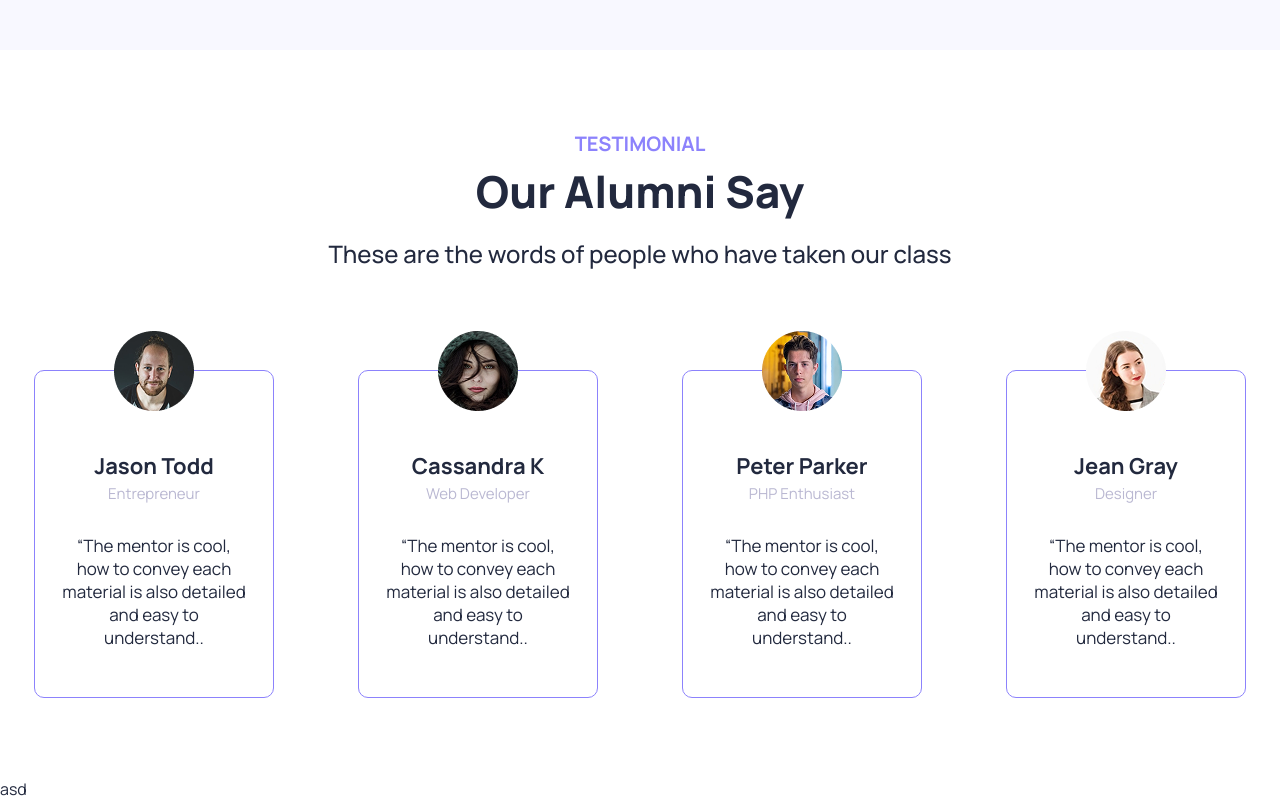
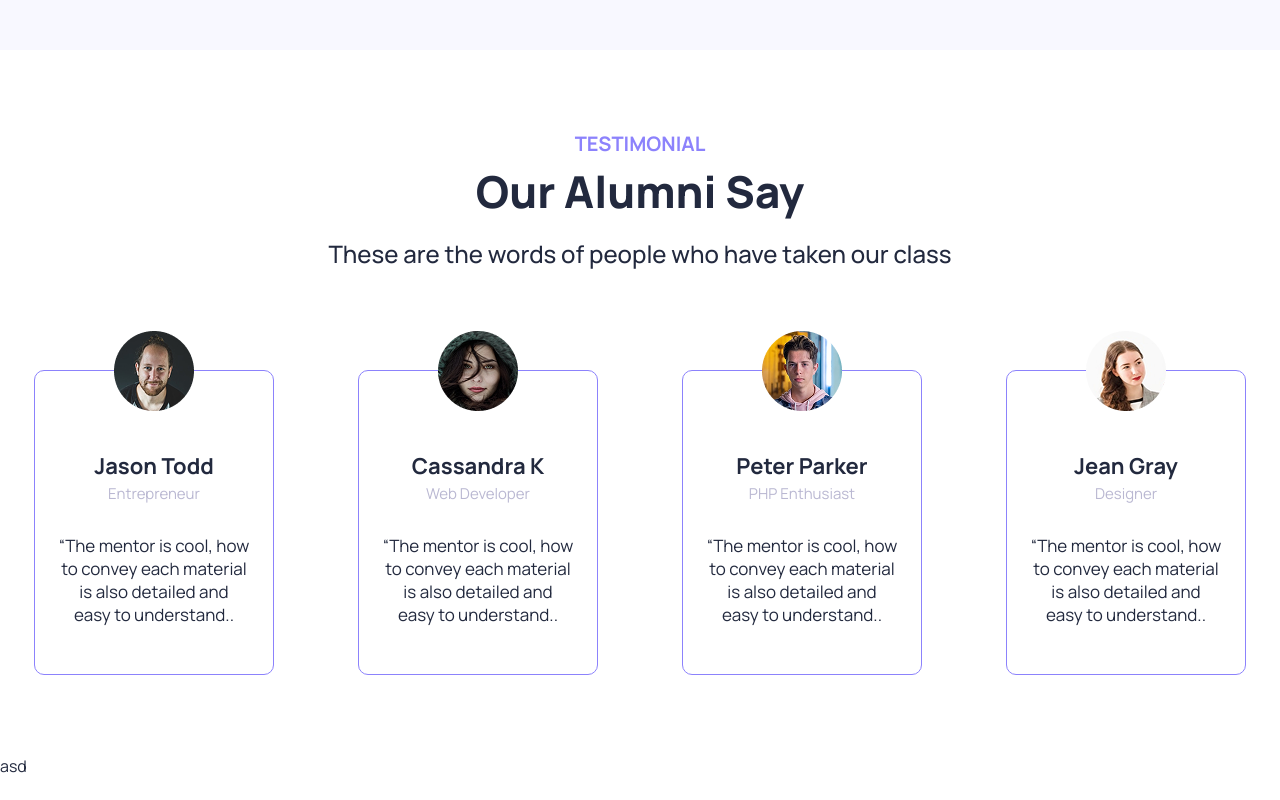
Before and after one commit to itsmeriski/slicing-web-vanilla-1, a website: page index.html in a window 1280 px wide. Shown: the part 2822-3622 px from the top of the page. After the commit the page ends 3599 px from the top, so only its background shows below. Drawn offline with Linux system fonts and the light colour scheme.

Commit message:
update belajar slicing web

```diff
--- a/styles.css
+++ b/styles.css
@@ -421,7 +421,7 @@ main {
 .testimonial__card {
   width: min(100%, 240px);
   background-color: var(--white);
-  padding-inline: 24px;
+  padding-inline: 22px;
   padding-block: 0 48px;
   border: 1px solid var(--brand);
   border-radius: 10px;
@@ -450,4 +450,5 @@ main {
 .testimonial__quote > p {
   font-size: 17px;
   text-align: center;
+  text-wrap: balance;
 }
```
